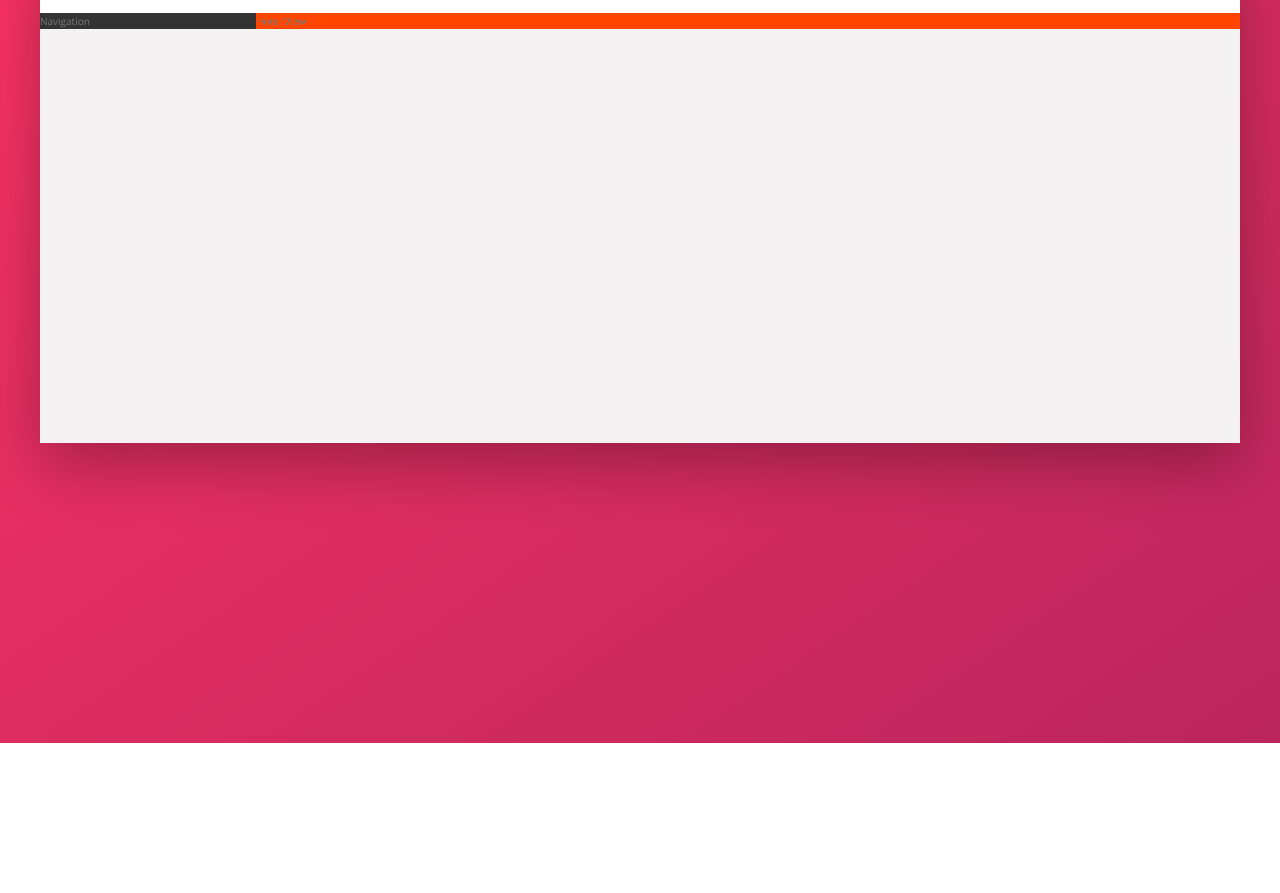
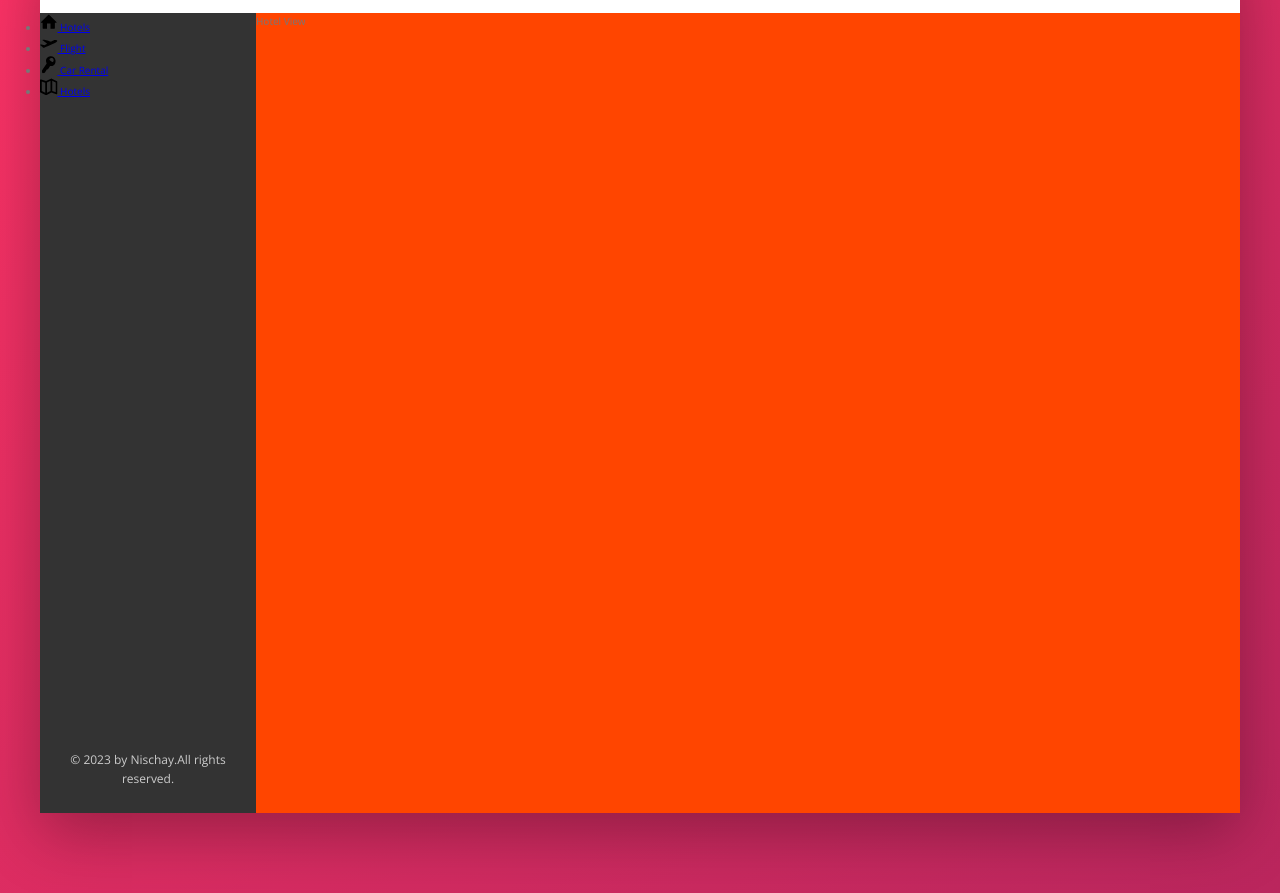
Before and after one commit to Nischay8/AdvancedCssProject, a website: page Trello/index.html in a window 1280 px wide. Shown: the part 137-1030 px from the top of the page. Before the commit the page ends 880 px from the top, so only its background shows below. Drawn offline with nearby package versions, Linux system fonts and the light colour scheme.

Commit message:
Added on 13 september 2023

```diff
--- a/Trello/index.html
+++ b/Trello/index.html
@@ -1,5 +1,6 @@
 <!DOCTYPE html>
 <html lang="en">
+
 <head>
     <meta charset="UTF-8">
     <meta name="viewport" content="width=device-width, initial-scale=1.0">
@@ -10,6 +11,7 @@
 
     <title>trillo &mdash; Your all-in-one booking app</title>
 </head>
+
 <body>
     <div class="container">
         <header class="header">
@@ -44,12 +46,57 @@
         </header>
         <div class="content">
             <nav class="sidebar">
-                    Navigation
+                <ul class="side-nav">
+                    <li class="side-nav__item">
+                        <a href="#" class="side-nav__link">
+                            <svg class="side-nav__icon">
+                                <use xlink:href="img/sprite.svg#icon-home"></use>
+                            </svg>
+                            <span>Hotels</span>
+                        </a>
+                    </li>
+                    <li class="side-nav__item">
+                        <a href="#" class="side-nav__link">
+                            <svg class="side-nav__icon">
+                                <use xlink:href="img/sprite.svg#icon-aircraft-take-off"></use>
+                            </svg>
+                            <span>Flight</span>
+                        </a>
+                    </li>
+                    <li class="side-nav__item">
+                        <a href="#" class="side-nav__link">
+                            <svg class="side-nav__icon">
+                                <use xlink:href="img/sprite.svg#icon-key"></use>
+                            </svg>
+                            <span>Car Rental</span>
+                        </a>
+                    </li>
+                    <li class="side-nav__item">
+                        <a href="#" class="side-nav__link">
+                            <svg class="side-nav__icon">
+                                <use xlink:href="img/sprite.svg#icon-map"></use>
+                            </svg>
+                            <span>Hotels</span>
+                        </a>
+                    </li>
+                </ul>
+
+                <div class="legal">
+                    &copy; 2023 by Nischay.All rights reserved.
+                </div>
             </nav>
+
+
+
+
+
+
+
             <main class="hotel-view">
                 Hotel View
             </main>
         </div>
     </div>
 </body>
+
 </html>
--- a/Trello/sass/_components.scss
+++ b/Trello/sass/_components.scss
@@ -115,3 +115,29 @@
     }
 
 }
+
+// //////Side Navigation
+
+.side-nav{
+
+    &__item{
+
+    }
+
+    &__link{
+
+    }
+
+    &__icon{
+        width: 1.75rem;
+        height: 1.75rem;
+    }
+}
+
+
+.legal{
+    font-size: 1.2rem;
+    text-align: center;
+    padding: 2.5rem;
+    color: var(--color-grey-light-4);
+}
--- a/Trello/sass/_layout.scss
+++ b/Trello/sass/_layout.scss
@@ -23,9 +23,13 @@
 .sidebar {
 background-color: var(--color-grey-dark-1);
 flex: 0 0 18%;
+display: flex;
+    flex-direction: column;
+    justify-content: space-between;
 }
 
 .hotel-view {
     background-color: orangered;
     flex: 1;
+    height: 80rem;
 }
```
Also changed, not shown: Trello/css/style.css. Lines whose indentation alone changed are shown as unchanged.
